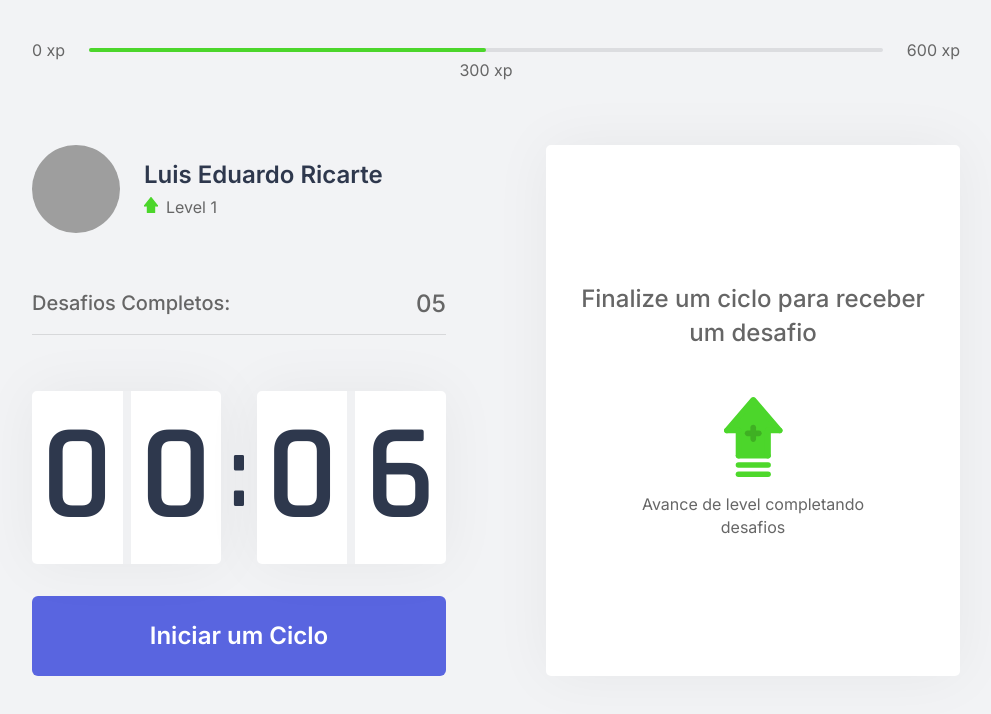
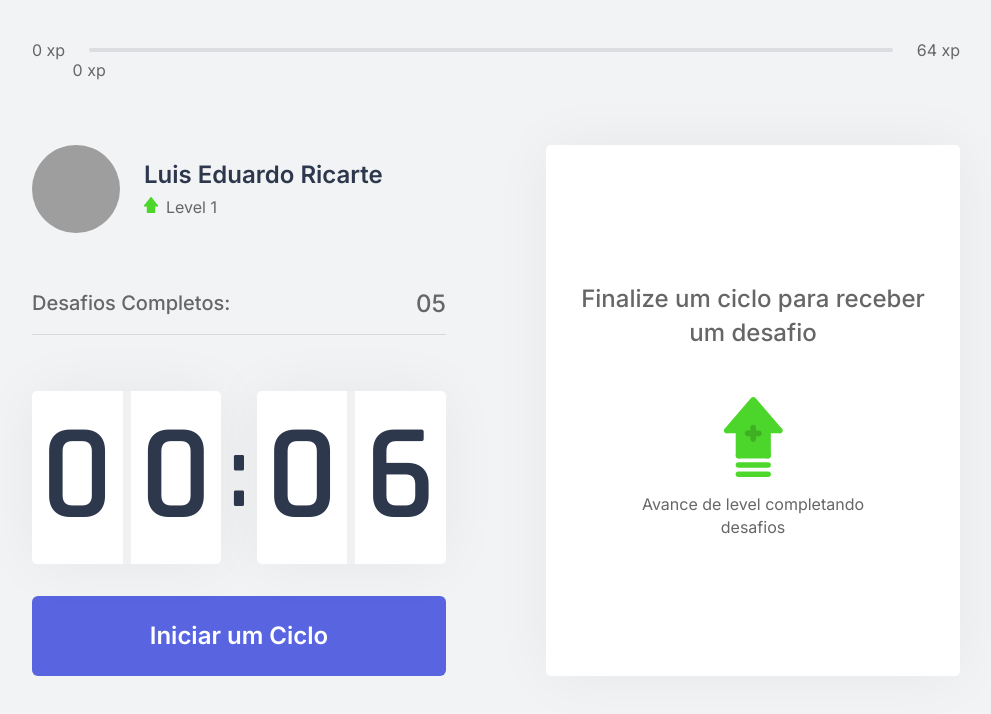
Before and after one commit to luisricarte/move.it, a Next.js app: page / in a window 1280 px wide. Shown: the top 714 px of the page, without its empty margins (144-1135 px from the left). Built offline with nearby package versions, Linux system fonts and the light colour scheme; grey boxes are pictures that could not be loaded.

Commit message:
adicionando barra de progresso de XP

```diff
--- a/src/components/ChallengeBox/index.tsx
+++ b/src/components/ChallengeBox/index.tsx
@@ -7,7 +7,6 @@
 
     const { activeChallenge, resetChallenge } = useContext(ChallengesContext)
 
-    const hasActiveChallenge = true
     return (
         <div className={styles.challengeBoxContainer}>
             {
--- a/src/components/ExperienceBar/index.tsx
+++ b/src/components/ExperienceBar/index.tsx
@@ -1,17 +1,22 @@
+import { useContext } from 'react'
 import styles from './styles.module.css'
+import { ChallengesContext } from '@/contexts/ChallengesContext'
 
 export function ExperienceBar() {
+    const { currentExperience, experienceToNextLevel } = useContext(ChallengesContext)
+    const percentToNextLevel = ~~(currentExperience * 100) / experienceToNextLevel
+
     return (
         <header className={styles.experienceBar}>
             <span>0 xp</span>
             <div>
-                <div style={{ width: '50%'}}/>
-                <span className={styles.currentExperience} style={{ left: '50%'}}>
-                    300 xp
+                <div style={{ width: `${percentToNextLevel}%`}}/>
+                <span className={styles.currentExperience} style={{ left: `${percentToNextLevel}%`}}>
+                    {currentExperience} xp
                 </span>
 
             </div>
-            <span>600 xp</span>
+            <span>{experienceToNextLevel} xp</span>
         </header>
     )
 }
--- a/src/contexts/ChallengesContext.tsx
+++ b/src/contexts/ChallengesContext.tsx
@@ -10,6 +10,7 @@
 interface ChallengesContextData {
     level: number,
     currentExperience: number;
+    experienceToNextLevel: number;
     challengesCompleted: number;
     levelUp: () => void;
     startNewChallenge: () => void;
@@ -28,6 +29,8 @@
     const [currentExperience, setCurrentExperience] = useState(0);
     const [challengesCompleted, setChallengesCompleted] = useState(0);
     const [activeChallenge, setActiveChallenge] = useState<ChallengeMockProps>()
+
+    const experienceToNextLevel = Math.pow((level+1)*4,2);
 
     function levelUp(){
         setLevel(level + 1);
@@ -52,7 +55,8 @@
                 challengesCompleted,
                 startNewChallenge,
                 activeChallenge,
-                resetChallenge}}>
+                resetChallenge,
+                experienceToNextLevel}}>
             {children}
         </ChallengesContext.Provider>
     )
```
